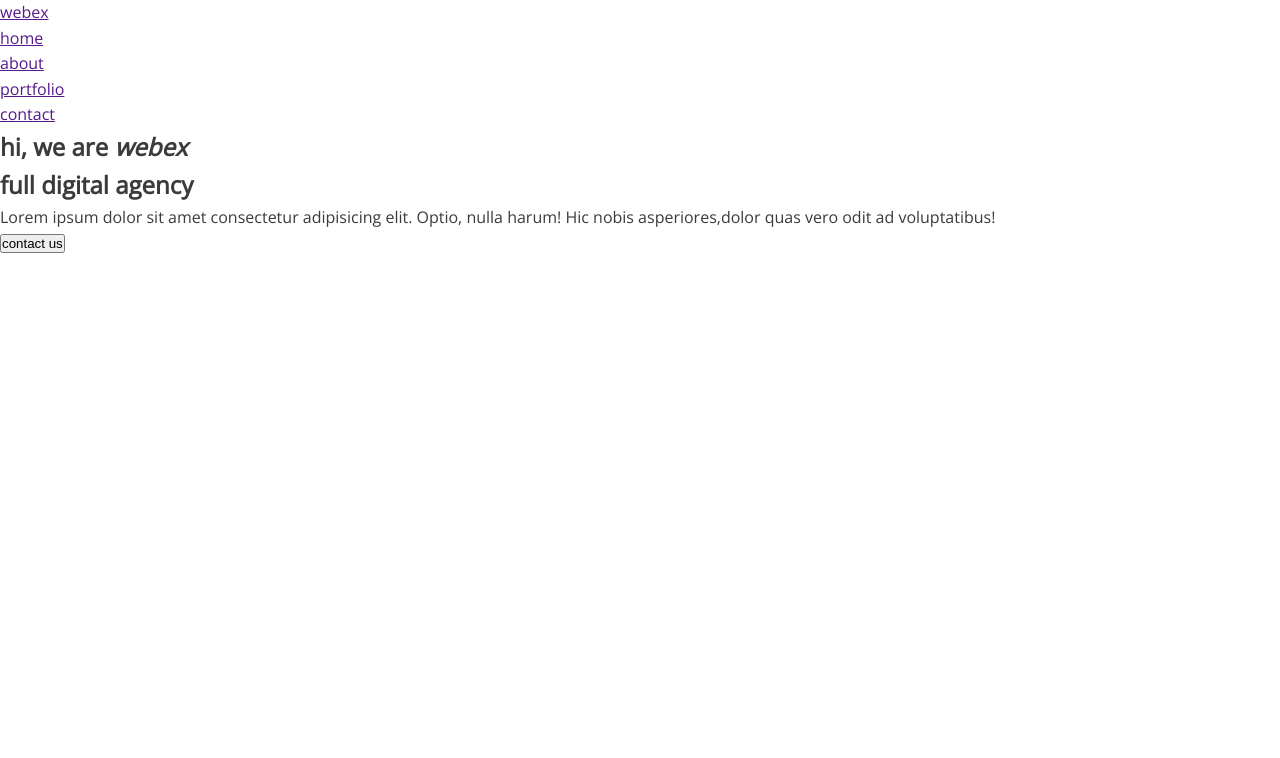
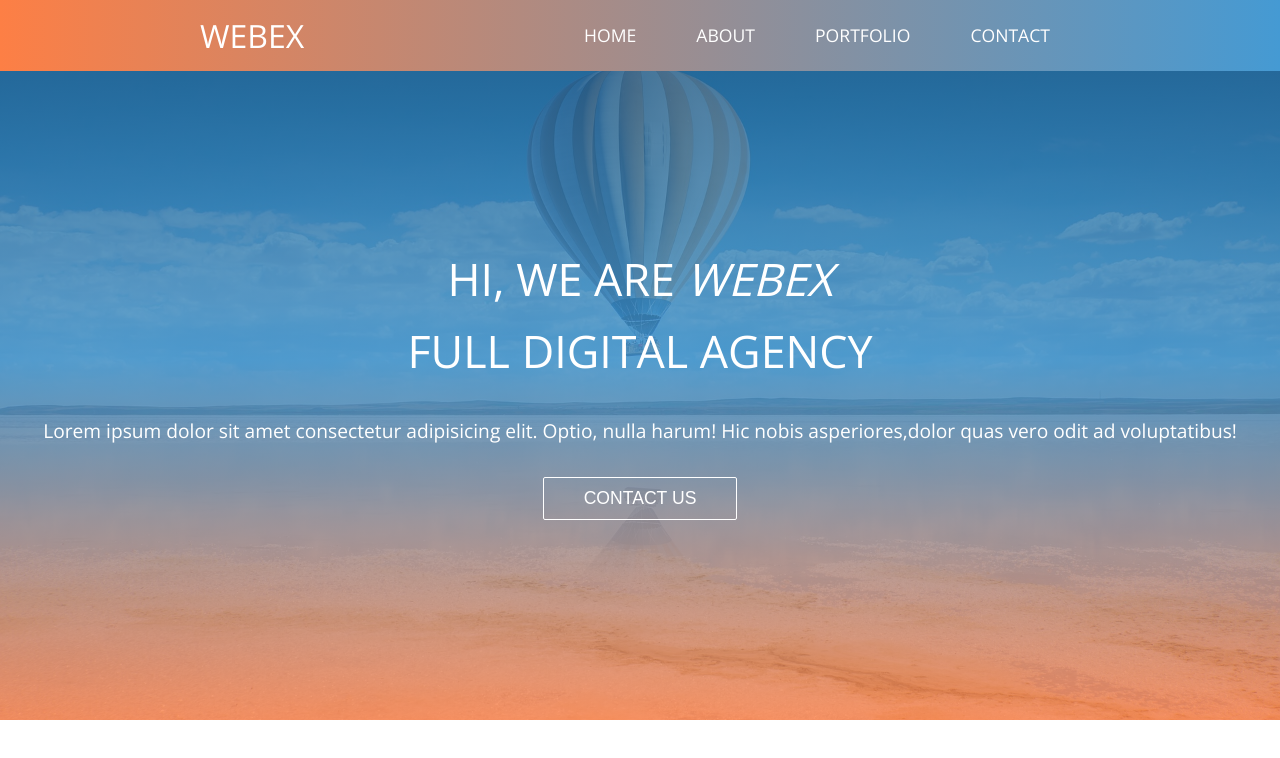
Before and after one commit to nev8/web-projekti, a plain HTML site: page 5-web-agency/index.html in a window 1280 px wide. Drawn offline with nearby package versions, Linux system fonts and the light colour scheme.

Commit message:
header css

```diff
--- a/5-web-agency/index.html
+++ b/5-web-agency/index.html
@@ -16,7 +16,7 @@
     <!-- Header -->
     <header>
       <nav>
-        <a href="">webex</a>
+        <a href="" class="logo">webex</a>
         <ul>
           <li><a href="">home</a></li>
           <li><a href="">about</a></li>
@@ -25,7 +25,7 @@
         </ul>
       </nav>
       <div>
-        <h2>hi, we are <em>webex</em><br>full digital agency</h2>
+        <h2>hi, we are <span><em>webex</em></span><br>full digital agency</h2>
         <p>Lorem ipsum dolor sit amet consectetur adipisicing elit. Optio, nulla harum! Hic nobis asperiores,dolor quas vero odit ad voluptatibus!</p>
         <button>contact us</button>
       </div>
--- a/5-web-agency/style.css
+++ b/5-web-agency/style.css
@@ -9,7 +9,9 @@
     --transition: .3s ease;
     --padding: 100px 0;
 }
-/* basic styles */
+/***************
+Basic styles
+***************/
 * {
     margin: 0;
     padding: 0;
@@ -21,3 +23,85 @@ body {
     color: var(--tamnoSiva);
     line-height: 1.6;
 }
+ul {
+    list-style: none;
+}
+/***************
+Header
+***************/
+header {
+    background-image: linear-gradient(rgb(29, 82, 124, .8),rgb(69, 154, 211, .8),rgb(253, 127, 69, .8)), url(img/baloon.jpg);
+    background-position: top;
+    background-size: cover;
+    height: 90vh;
+    display: flex;
+    flex-direction: column;
+    justify-content: space-between;
+}
+nav{
+    background: linear-gradient(to right, rgb(253, 127, 69), rgb(69, 154, 211));
+    display: flex;
+    justify-content: space-between;
+    align-items: center;
+}
+header nav .logo {
+    text-decoration: none;
+    text-transform: uppercase;
+    color: white;
+    font-size: 2rem;
+    margin: 10px 0 10px 200px;
+}
+header nav .logo:hover {
+    color: var(--svetloSiva);
+    transition: var(--transition);
+}
+header nav ul {
+    display: flex;
+    margin-right: 200px;
+}
+header nav ul li a {
+    text-decoration: none;
+    font-size: 1.1rem;
+    color: white;
+    text-transform: uppercase;
+    margin: 0 30px;
+}
+header nav ul li a:hover {
+    color: var(--svetloSiva);
+    transition: var(--transition);
+}
+header div {
+    text-align: center;
+    margin-bottom: 200px;
+}
+header div h2 {
+    text-transform: uppercase;
+    color: white;
+    font-size: 2.8rem;
+    font-weight: 100;
+    margin-bottom: 30px;
+}
+header div span {
+    font-weight: 500;
+}
+header div p {
+    color: white;
+    font-size: 1.2rem;
+    margin-bottom: 30px;
+}
+button {
+    color: white;
+    background: transparent;
+    border: 1px solid white;
+    font-size: 1.1rem;
+    padding: 10px 40px;
+    text-transform: uppercase;
+    font-weight: 100;
+    border-radius: 2px;
+    cursor: pointer;
+}
+button:hover {
+    background: white;
+    color: var(--tamnoSiva);
+    transition: var(--transition);
+}
```
